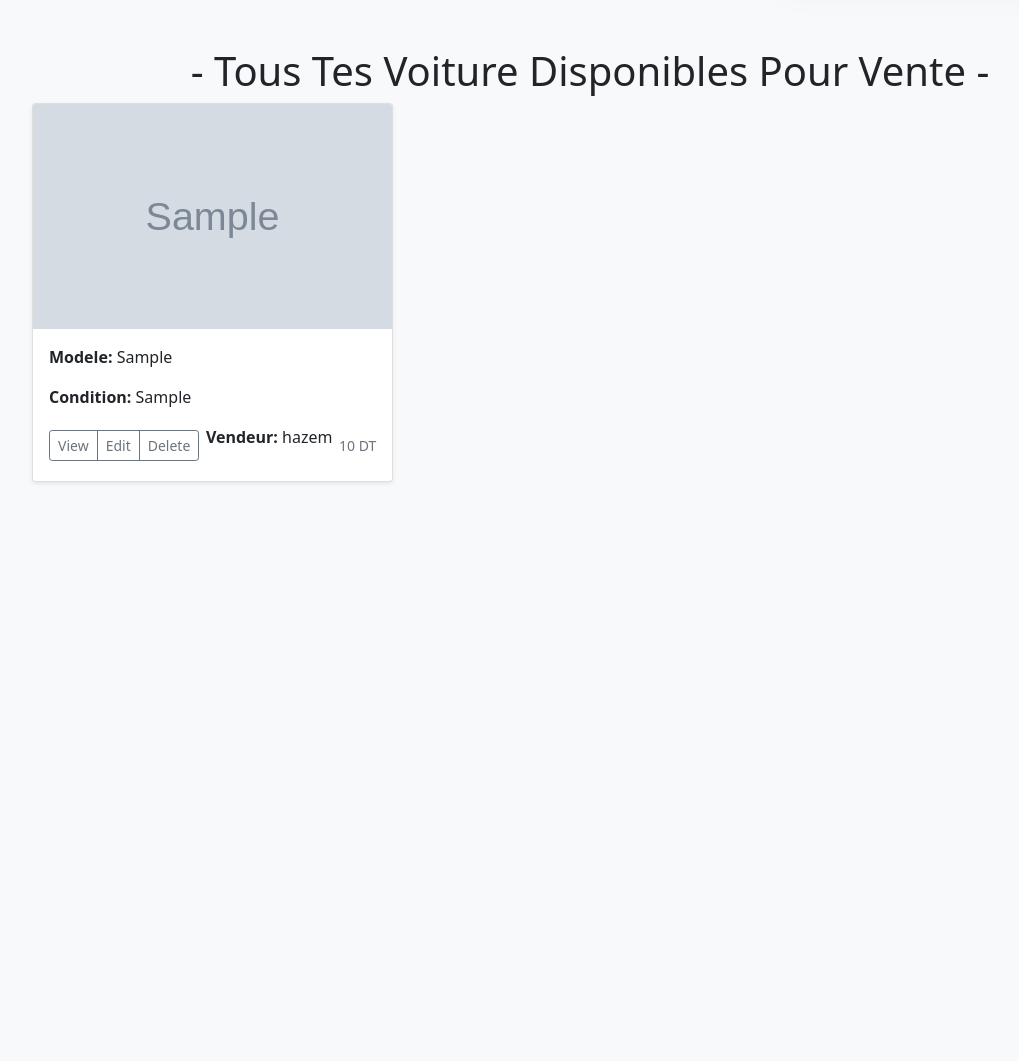
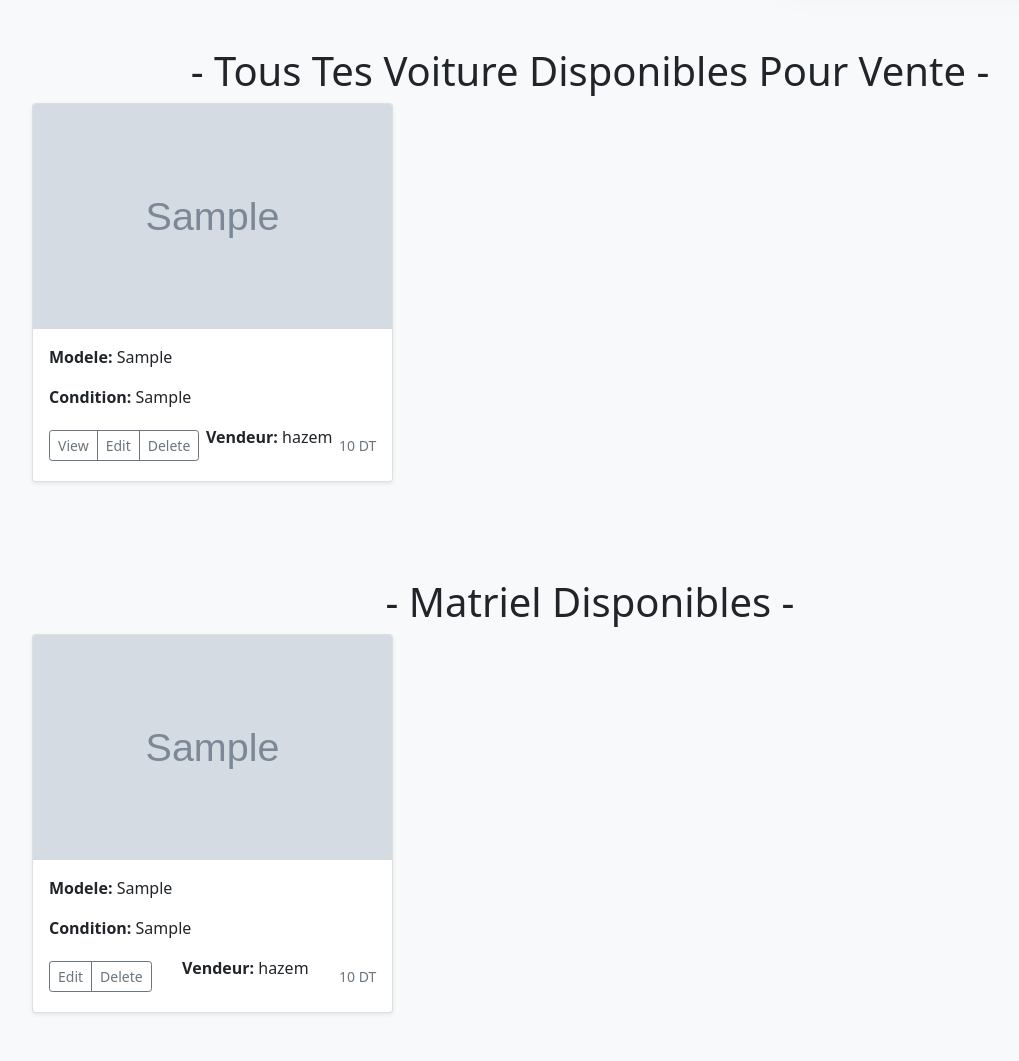
Before and after one commit to farouksouei/PHP-Project, a PHP site: page /Profil.php in a window 1280 px wide. Shown: the part 749-1810 px from the top of the page, without its empty margins (50-1069 px from the left). Before the commit the page ends 1232 px from the top, so only its background shows below. Run offline with PHP 8.4, Linux system fonts and the light colour scheme; a user stored in the database is signed in; data comes from the database, SQL or seed files in the repository; tables that the repository leaves empty hold one stand-in row (values such as "Sample post"); grey boxes marked "Sample" are stand-in pictures; data that the repository does not hold is empty; some libraries are stand-ins or nearby versions.

Commit message:
added matriel delete

```diff
--- a/Profil.php
+++ b/Profil.php
@@ -18,8 +18,10 @@
   //select all the data from the table a
   $user_id = $connected_user['id'];
   $sql = "SELECT * FROM `annonce_voiture` WHERE `id_user` = '$user_id'";
+  $sql_matriel = "SELECT * FROM `annonce_matriel` WHERE `id_user` = '$user_id'";
   // Envoyer la requête au serveur
   $reponse = $con->query($sql);
+  $reponse_article = $con->query($sql_matriel);
 
   //redirect to the view car page with the id of the car when clicked on view
 
@@ -65,9 +67,9 @@
                 <p class="card-text"><strong>Condition:</strong> <?php echo $voiture['condition_voiture']; ?></p>
                 <div class="d-flex justify-content-between align-items-center">
                   <div class="btn-group">
-                    <a href="ViewCar.php?car_id=<?php echo $voiture['id']; ?>" name="View" class="btn btn-sm btn-outline-secondary">View</a>
-                    <a href="updateFormCar.php?car_id=<?php echo $voiture['id']; ?>" class="btn btn-sm btn-outline-secondary">Edit</a>
-                    <a href="deleteCar.php?car_id=<?php echo $voiture['id']; ?>" class="btn btn-sm btn-outline-secondary">Delete</a>
+                    <a href="ViewArticle.php?car_id=<?php echo $voiture['id']; ?>" name="View" class="btn btn-sm btn-outline-secondary">View</a>
+                    <a href="updateFormArticle.php?car_id=<?php echo $voiture['id']; ?>" class="btn btn-sm btn-outline-secondary">Edit</a>
+                    <a href="deleteArticle.php?car_id=<?php echo $voiture['id']; ?>" class="btn btn-sm btn-outline-secondary">Delete</a>
                   </div>
                   <?php
                   $sql_voiture = "SELECT * FROM `users` WHERE id = $voiture[id_user]";
@@ -85,7 +87,45 @@
     </div>
   </div>
   </div>
+  <div class="album py-5 bg-light">
+    <h1 class="text-center">- Matriel Disponibles -</h1>
+    <div class="container">
+      <!--  -->
 
+      <div class="row row-cols-1 row-cols-sm-2 row-cols-md-3 g-3">
+
+        <?php while ($matriel = $reponse_article->fetch(PDO::FETCH_ASSOC)) : ?>
+          <div class="col">
+            <div class="card shadow-sm">
+              <img class="bd-placeholder-img card-img-top" width="100%" height="225" src="src/img/<?php echo $matriel['photo_matriel']; ?>" role="img" aria-label="Placeholder: Thumbnail" preserveAspectRatio="xMidYMid slice" focusable="false">
+              <title></title>
+              <rect width="100%" height="100%" fill="#55595c" /><text x="50%" y="50%" fill="#eceeef" dy=".3em"> </text>
+              </img>
+
+              <div class="card-body">
+                <p class="card-text"><strong>Modele:</strong> <?php echo $matriel['type']; ?></p>
+                <p class="card-text"><strong>Condition:</strong> <?php echo $matriel['condition_matriel']; ?></p>
+                <div class="d-flex justify-content-between align-items-center">
+                  <div class="btn-group">
+                    <a href="updateFormCar.php?car_id=<?php echo $voiture['id']; ?>" class="btn btn-sm btn-outline-secondary">Edit</a>
+                    <a href="deleteCar.php?car_id=<?php echo $voiture['id']; ?>" class="btn btn-sm btn-outline-secondary">Delete</a>
+                  </div>
+                  <?php
+                  $sql_matriel = "SELECT * FROM `users` WHERE id = $matriel[id_user]";
+                  $reponse_matriel = $con->query($sql_matriel);
+                  $user = $reponse_matriel->fetch(PDO::FETCH_ASSOC);
+                  ?>
+                  <p class="card-text"><strong>Vendeur:</strong> <?php echo $user['username']; ?></p>
+                  <small class="text-muted"><?php echo $matriel['price']; ?> DT</small>
+                </div>
+              </div>
+            </div>
+          </div>
+        <?php endwhile; ?>
+      </div>
+    </div>
+  </div>
+  </div>
 
 
 </body>
--- a/deleteCar.php
+++ b/deleteCar.php
@@ -2,9 +2,9 @@
 include 'config/db.php';
 include 'config/utilities.php';
 include 'config/session.php';
-$id_car = $_GET['id_car'];
+$id_car = $_GET['car_id'];
 //delete car
-$sql = "DELETE FROM compte WHERE id=?";
+$sql = "DELETE FROM annonce_voiture WHERE id=?";
 $reponse = $con->prepare($sql);
 $reponse->execute([$id_car]);
 header("location: Profil.php");
```
Also changed, not shown: deleteArticle.php (+10 -0 lines).
